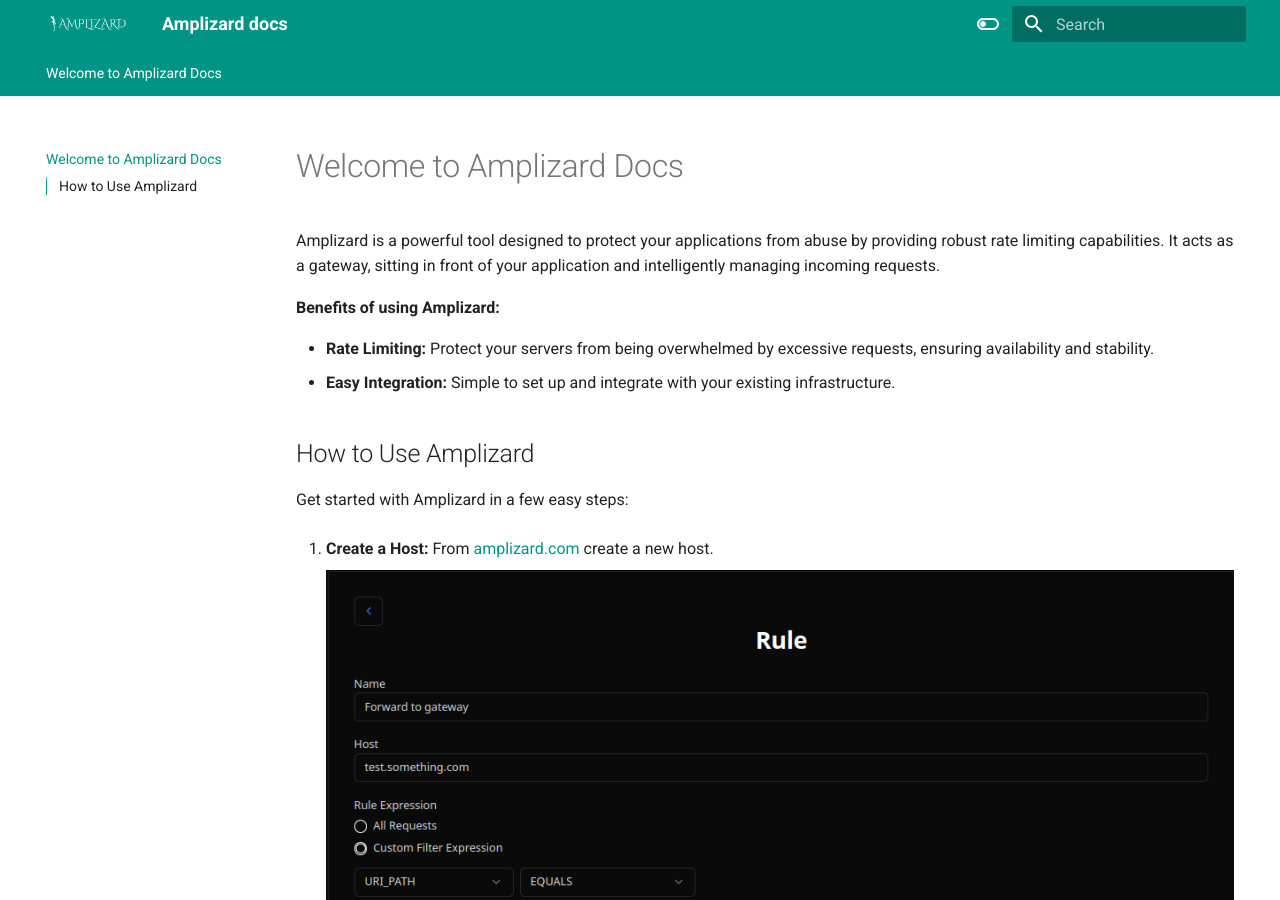
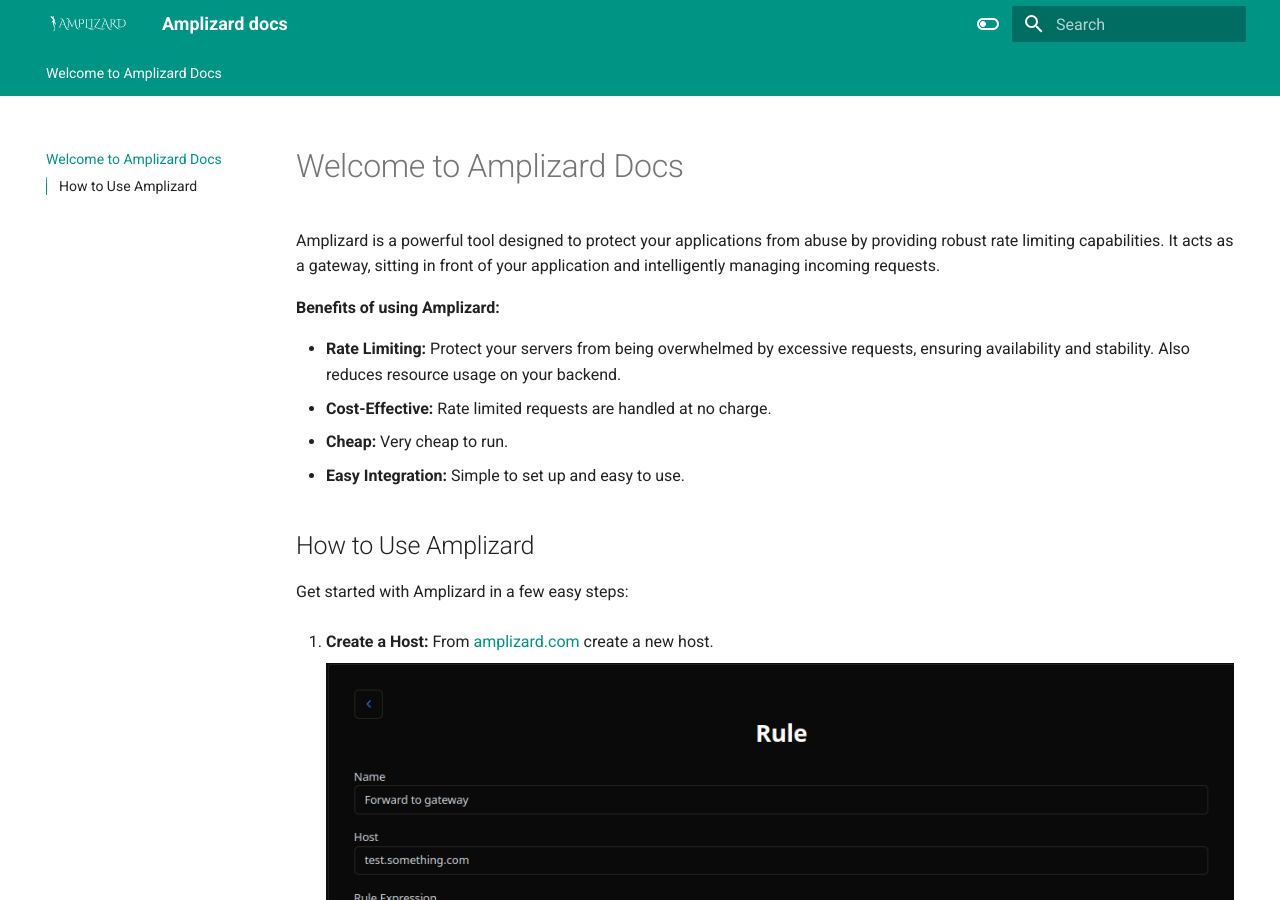
Before and after one commit to BandaySajid/gateway-app, an MkDocs documentation site: the page built from docs/docs/index.md, in a window 1280 px wide and 900 px high. Built offline with MkDocs 1.6.1 and Material for MkDocs 9.7.7, drawn with Linux system fonts in a browser that asks for light colours.

Commit message:
added more benefits in docs

```diff
--- a/docs/docs/index.md
+++ b/docs/docs/index.md
@@ -4,8 +4,10 @@
 
 **Benefits of using Amplizard:**
 
-*   **Rate Limiting:** Protect your servers from being overwhelmed by excessive requests, ensuring availability and stability.
-*   **Easy Integration:** Simple to set up and integrate with your existing infrastructure.
+*   **Rate Limiting:** Protect your servers from being overwhelmed by excessive requests, ensuring availability and stability. Also reduces resource usage on your backend.
+*   **Cost-Effective:** Rate limited requests are handled at no charge.
+*   **Cheap:** Very cheap to run.
+*   **Easy Integration:** Simple to set up and easy to use.
 
 ## How to Use Amplizard
 
```
